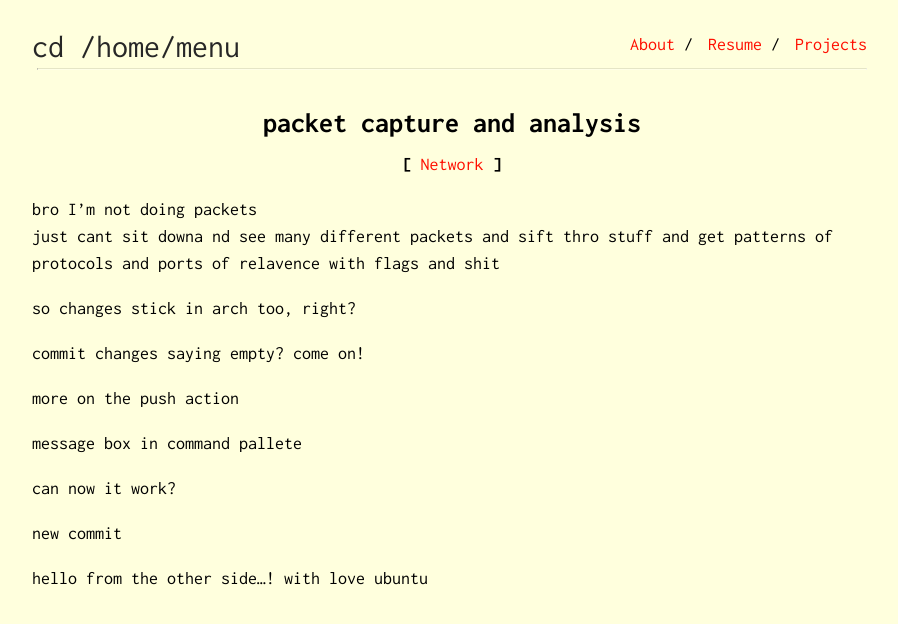
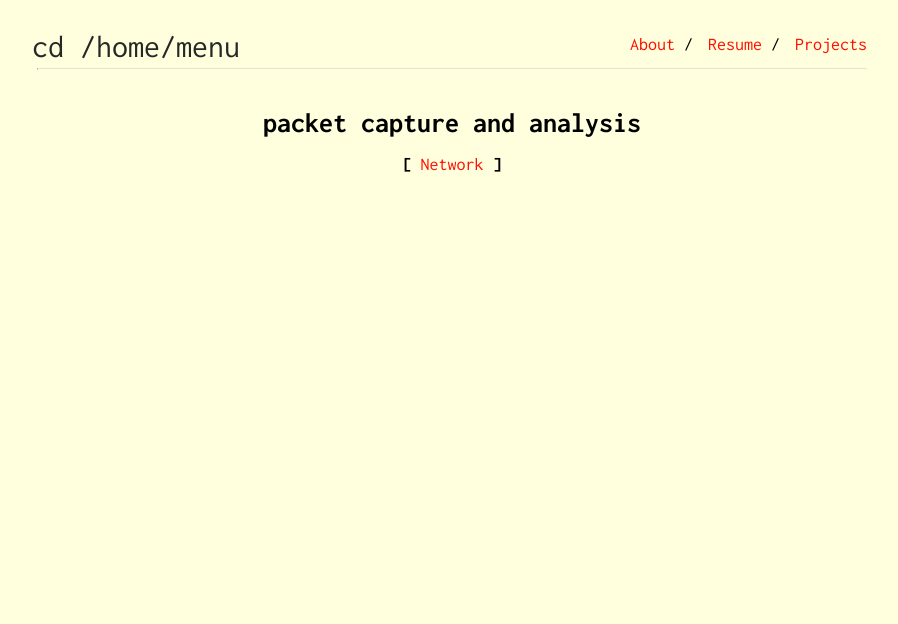
Before and after one commit to pruthvirajbhat/website-portfolio-old-uno, a Jekyll site: the page built from _posts/2021/07Jul/2021-07-09-pcap-analysis.md, in a window 1280 px wide. Shown: the top 624 px of the page, without its empty margins (188-1086 px from the left). Built offline with Jekyll 4.4.1, drawn with Linux system fonts in a browser that asks for light colours.

Commit message:
packet writeup cleanup

```diff
--- a/_posts/2021/07Jul/2021-07-09-pcap-analysis.md
+++ b/_posts/2021/07Jul/2021-07-09-pcap-analysis.md
@@ -7,20 +7,3 @@ odate: 29-06-2022
 fdate:
 pdate:
 ---
-bro I'm not doing packets \
-just cant sit downa nd see many different packets and sift thro stuff and get patterns of protocols and ports of relavence with flags and shit
-
-so changes stick in arch too, right?
-
-commit changes saying empty? come on!
-
-more on the push action
-
-message box in command pallete
-
-can now it work?
-
-new commit
-
-hello from the other side...!
-with love ubuntu
```
